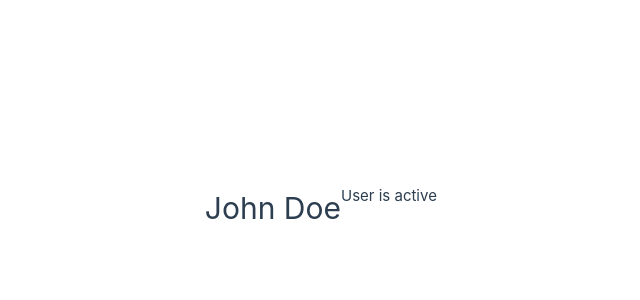
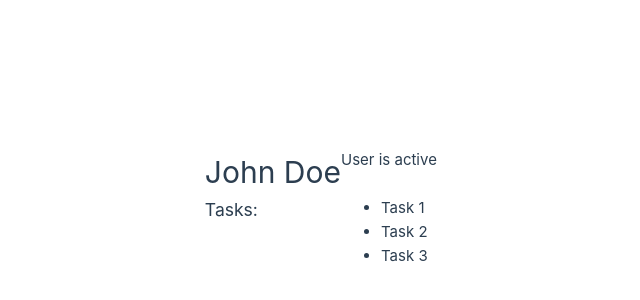
Before and after one commit to iqbalnafee/vue-practice, a Vue app: page / in a window 1280 px wide. Shown: the part 192-492 px from the top of the page, without its empty margins (299-939 px from the left). Built offline with nearby package versions, Linux system fonts and the light colour scheme.

Commit message:
v-for loop added

```diff
--- a/src/App.vue
+++ b/src/App.vue
@@ -2,6 +2,10 @@
   <h1>{{ name }}</h1>
   <p v-if="status === 'active'"> User is active </p>
   <p v-else>User is inactive</p>
+  <h3>Tasks:</h3>
+  <ul>
+    <li v-for="task in tasks" :key="task">{{ task }}</li>
+  </ul>
 </template>
 
 <script>
@@ -10,6 +14,12 @@
     return{
       name: 'John Doe',
       status:'active',
+      tasks:[
+        'Task 1',
+        'Task 2',
+        'Task 3',
+      ],
+      link: "https://google.com",
     };
   }
 }
```
